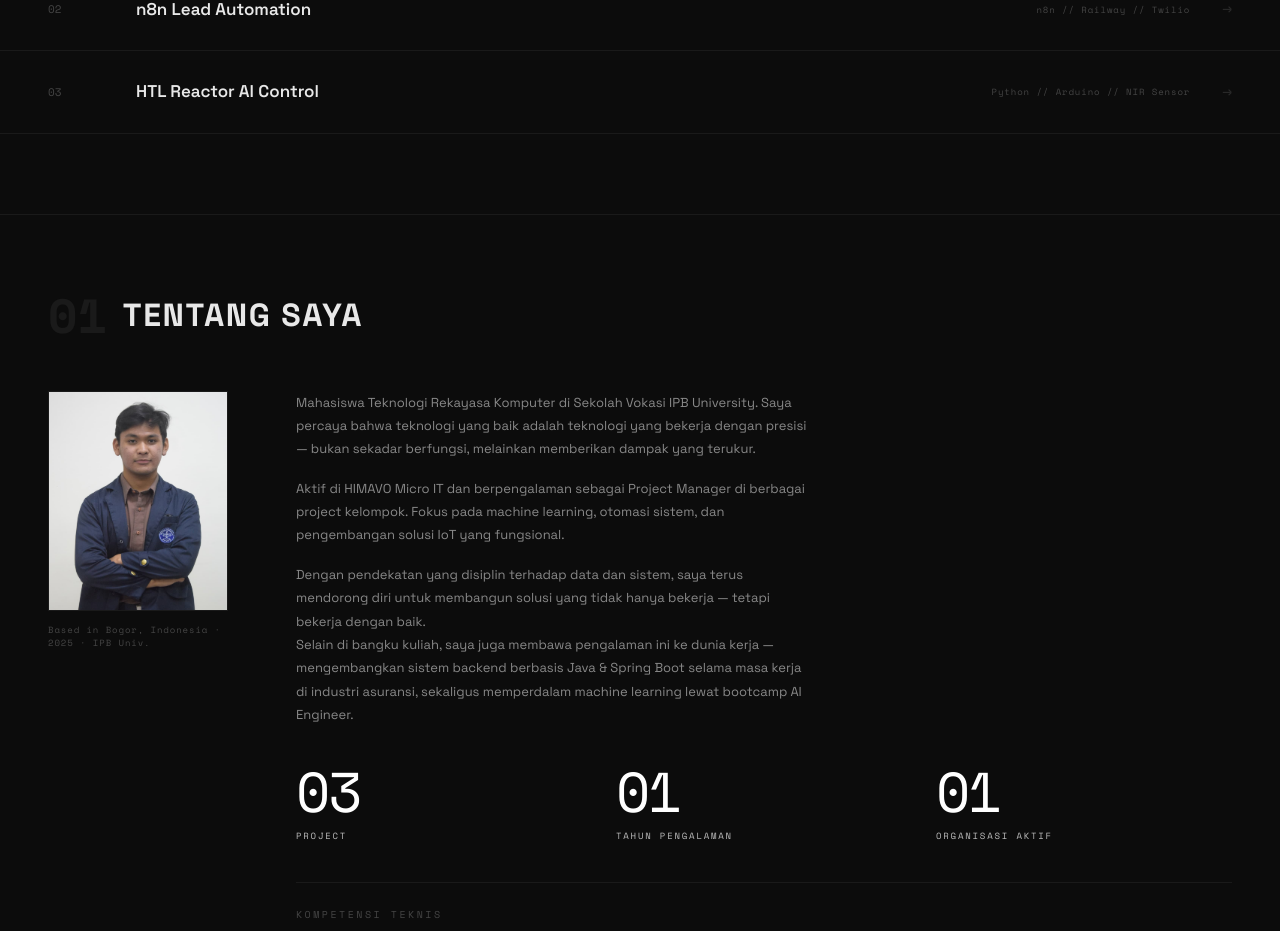
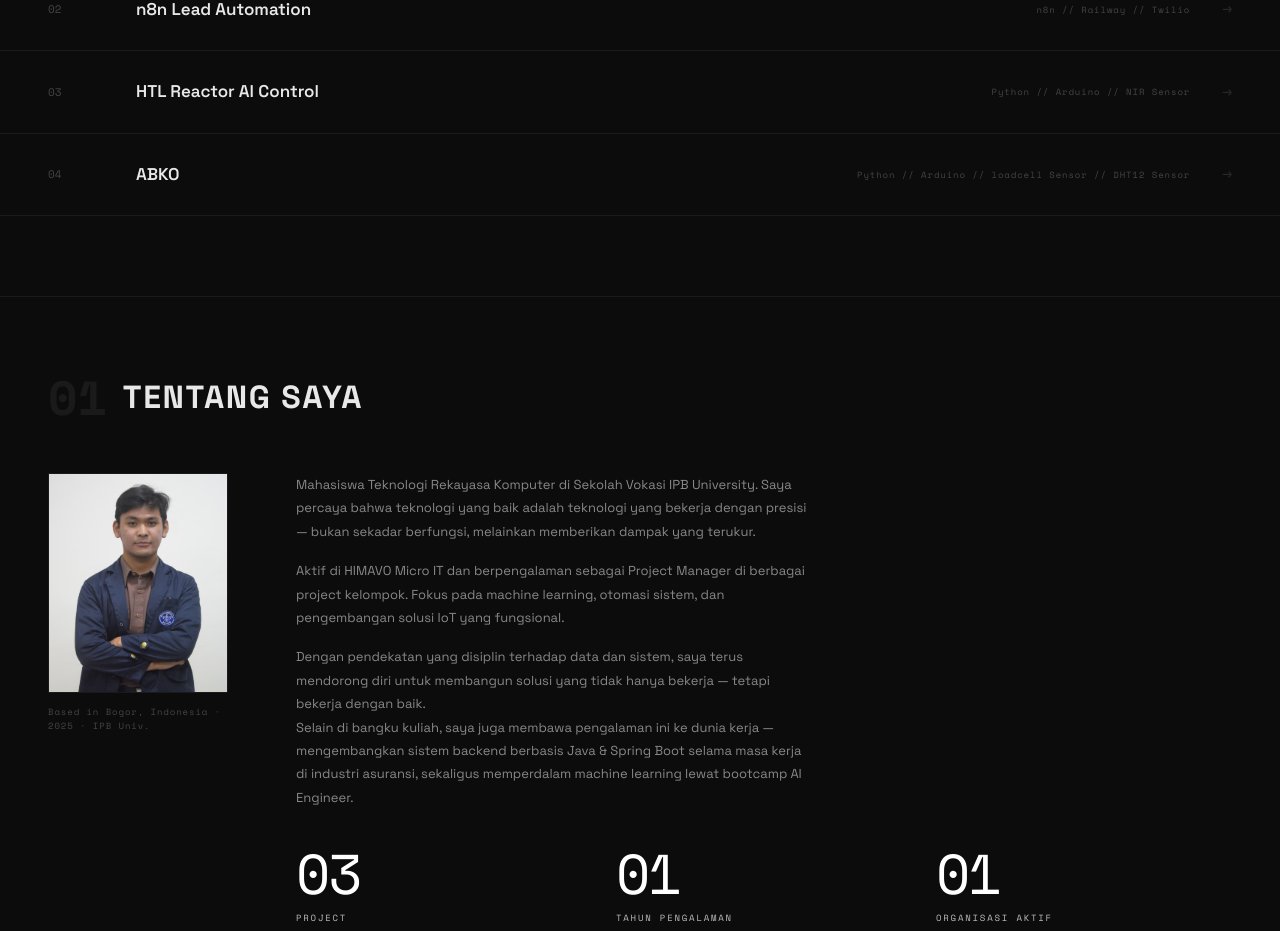
Before and after one commit to malikraihan-dev/testing, a Next.js app: page / in a window 1280 px wide. Shown: the part 1171-2102 px from the top of the page. Built offline with nearby package versions, Linux system fonts and the light colour scheme.

Commit message:
file Project.tsx

```diff
--- a/components/Projects.tsx
+++ b/components/Projects.tsx
@@ -26,6 +26,14 @@ const projects = [
     tech: "Python // Arduino // NIR Sensor",
     href: "",
     image: "/projects/htl-reactor-ai-control.png",
+  },
+  {
+    num: "04",
+    title: "ABKO",
+    desc: "Sistem IOT monitoring dan kontrol terhadap kesehatan buah yang terdapat penimbangan serta suhu penyimpanannya.",
+    tech: "Python // Arduino // loadcell Sensor // DHT12 Sensor",
+    href: "",
+    image: "/projects/abko.png",
   },
 ];
 
```
